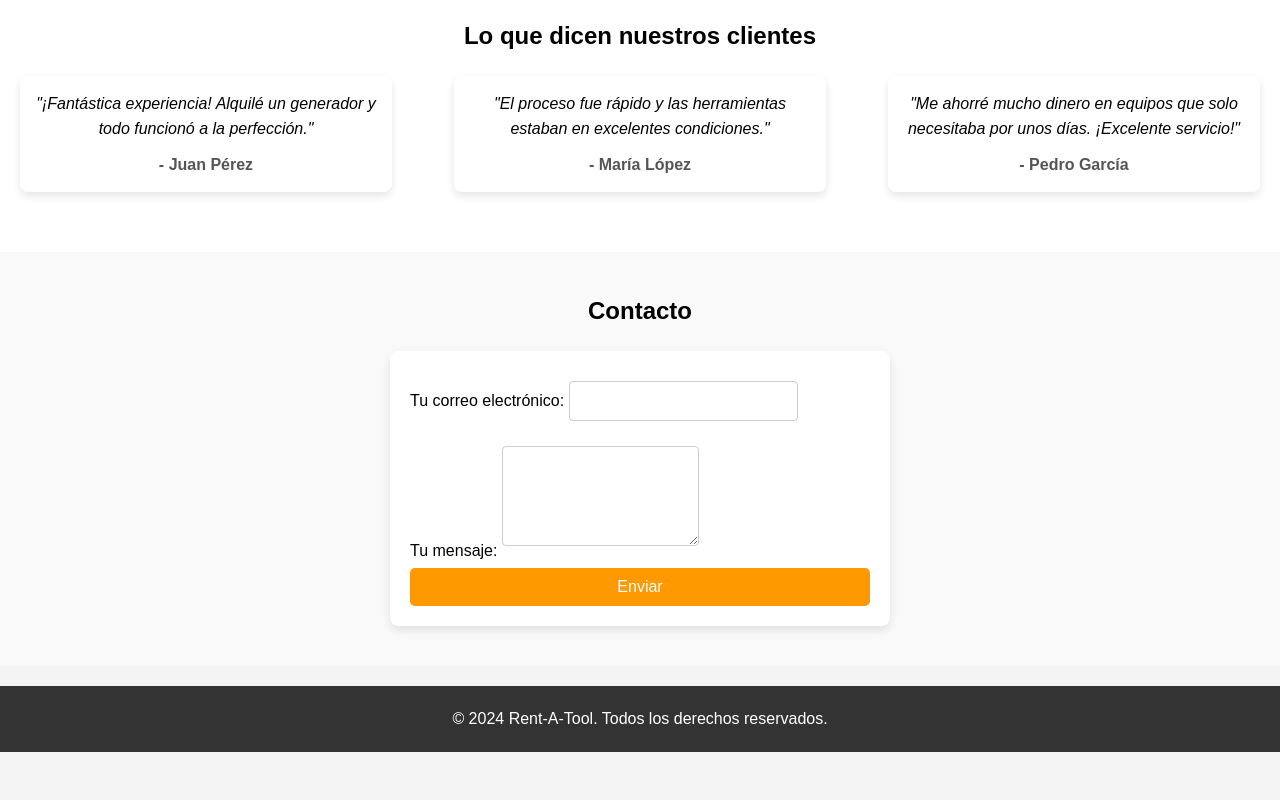
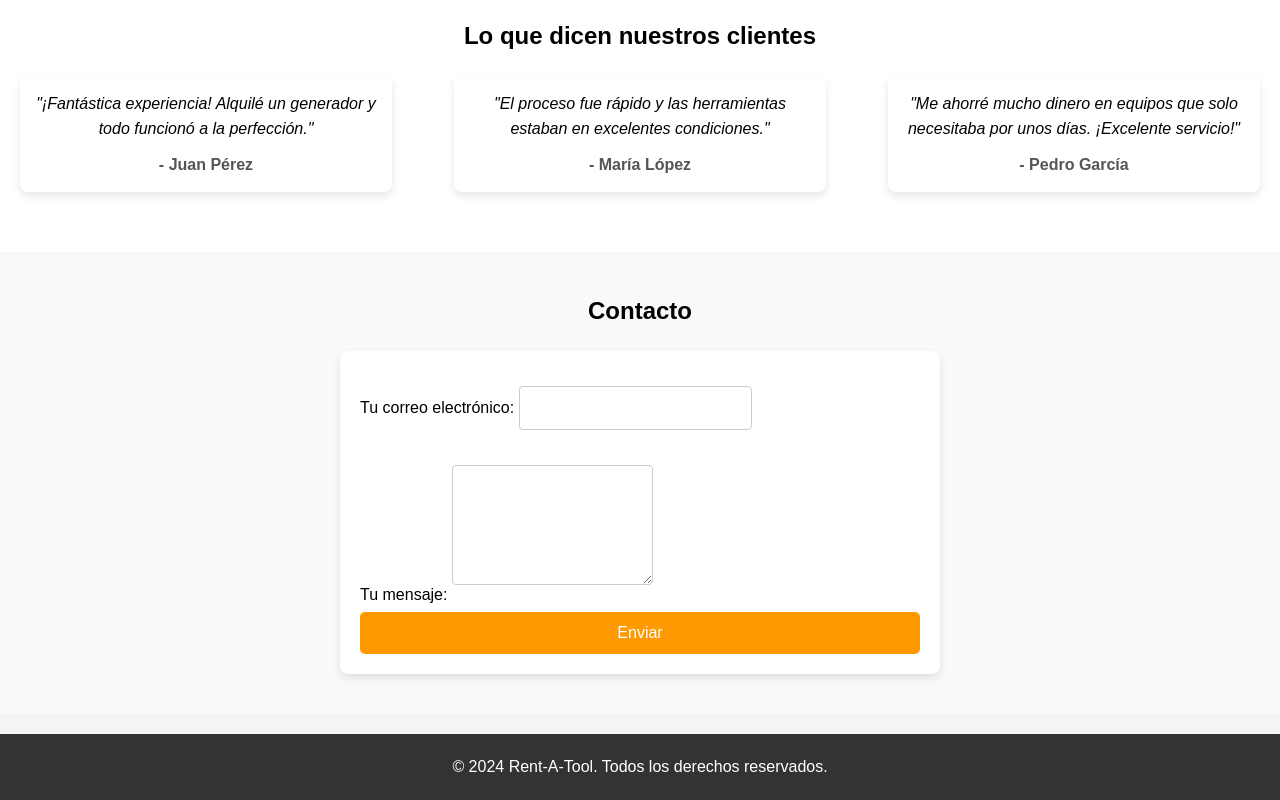
Before and after one commit to Rodriguez911/rentatool, a plain HTML site: page index.html in a window 1280 px wide. Shown: the part 1553-2353 px from the top of the page. Before the commit the page ends 2305 px from the top, so only its background shows below. Drawn offline with Linux system fonts and the light colour scheme.

Commit message:
Update styles.css

```diff
--- a/styles.css
+++ b/styles.css
@@ -209,11 +209,22 @@ header p {
     margin-bottom: 20px;
 }
 
+/* Estilo para la sección de contacto */
+#contacto {
+    padding: 40px 20px;
+    background-color: #f9f9f9;
+}
+
+#contacto h2 {
+    text-align: center;
+    margin-bottom: 20px;
+}
+
 /* Estilo para el formulario */
 form {
     display: flex;
     flex-direction: column; /* Colocar los elementos en una columna */
-    max-width: 500px; /* Limitar el ancho máximo del formulario */
+    max-width: 600px; /* Limitar el ancho máximo del formulario */
     margin: 0 auto; /* Centramos el formulario */
     padding: 20px; /* Espaciado interno */
     background-color: #fff; /* Fondo blanco para el formulario */
@@ -222,12 +233,12 @@ form {
 }
 
 form label {
-    margin: 10px 0 5px; /* Margen superior e inferior */
+    margin: 15px 0 5px; /* Margen superior e inferior */
 }
 
 form input, form textarea {
-    padding: 10px;
-    margin-bottom: 10px;
+    padding: 12px; /* Mayor padding para más espacio */
+    margin-bottom: 15px; /* Mayor espacio entre los campos */
     border: 1px solid #ccc;
     border-radius: 4px;
     font-size: 1em; /* Aumentar el tamaño de la fuente */
@@ -235,22 +246,24 @@ form input, form textarea {
 
 form textarea {
     resize: vertical; /* Permitir cambiar el tamaño verticalmente */
-    min-height: 100px; /* Altura mínima del área de texto */
+    min-height: 120px; /* Altura mínima del área de texto */
 }
 
 form button {
-    padding: 10px;
+    padding: 12px;
     background-color: #ff9900;
     color: white;
     border: none;
     border-radius: 5px;
     cursor: pointer;
     font-size: 1em; /* Aumentar el tamaño de la fuente */
+    transition: background-color 0.3s; /* Efecto de transición */
 }
 
 form button:hover {
     background-color: #e68a00;
 }
+
 
 /* Estilo para el pie de página */
 footer {
```
